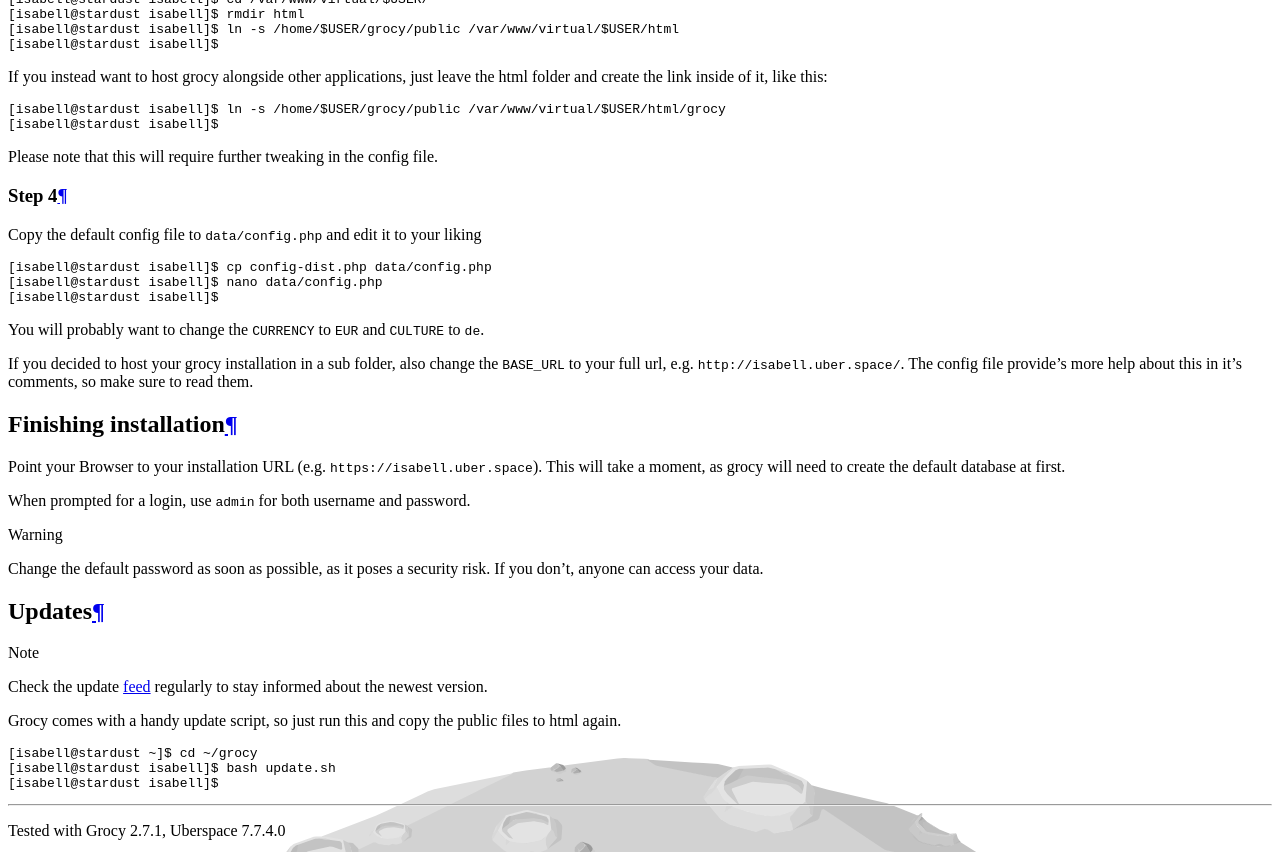
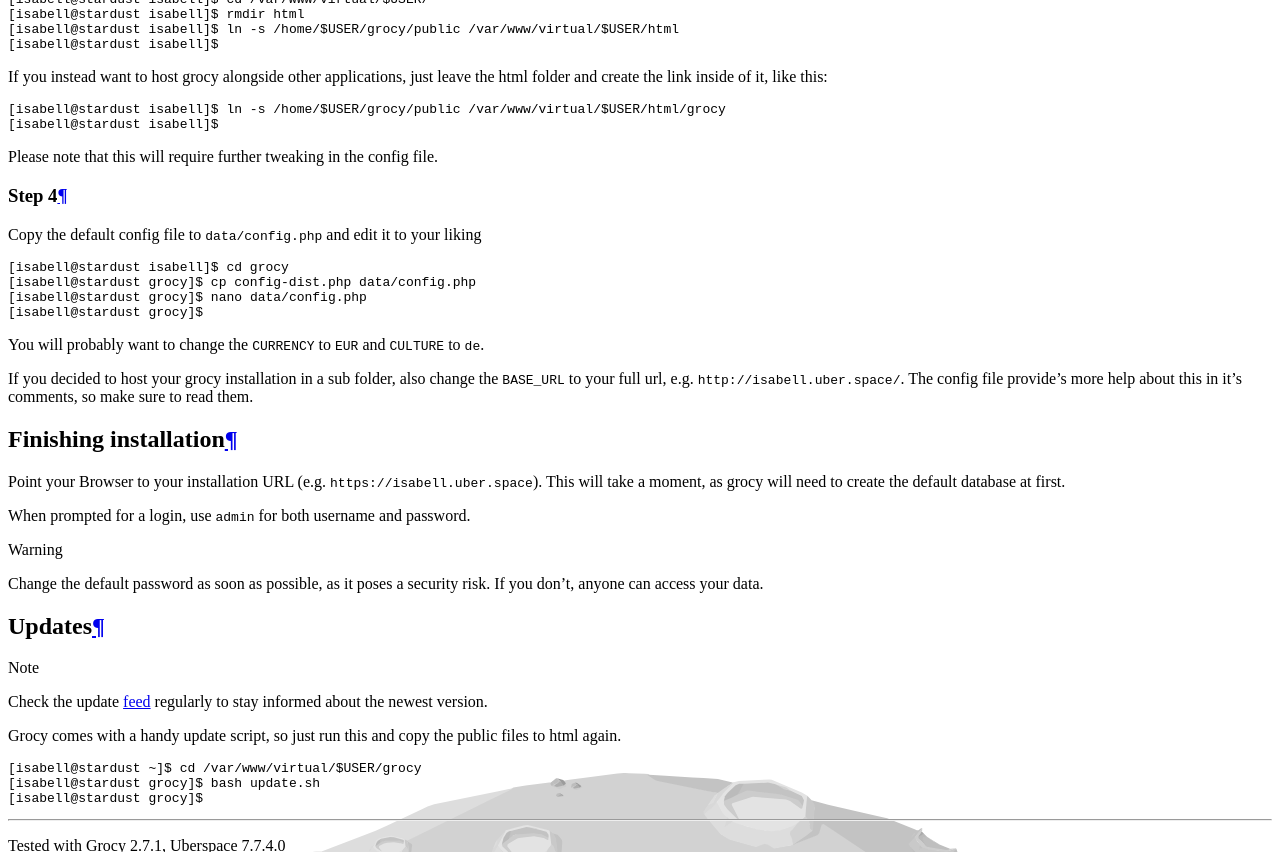
Before and after one commit to Uberspace/lab, a Sphinx documentation site: the page built from source/guide_grocy.rst, in a window 1280 px wide and 900 px high, scrolled down 4406 px, cut to the strip 0-852 px from the top of the window. Built offline with Sphinx 7.4.7 and the Read the Docs theme 2.0.0, drawn with Linux system fonts in a browser that asks for light colours.

Commit message:
[grocy] fix CWDs

```diff
--- a/source/guide_grocy.rst
+++ b/source/guide_grocy.rst
@@ -95,9 +95,10 @@
 
 ::
 
- [isabell@stardust isabell]$ cp config-dist.php data/config.php
- [isabell@stardust isabell]$ nano data/config.php
- [isabell@stardust isabell]$
+ [isabell@stardust isabell]$ cd grocy
+ [isabell@stardust grocy]$ cp config-dist.php data/config.php
+ [isabell@stardust grocy]$ nano data/config.php
+ [isabell@stardust grocy]$
 
 
 You will probably want to change the ``CURRENCY`` to ``EUR`` and ``CULTURE`` to ``de``.
@@ -126,9 +127,9 @@
 
 ::
 
- [isabell@stardust ~]$ cd ~/grocy
- [isabell@stardust isabell]$ bash update.sh
- [isabell@stardust isabell]$
+ [isabell@stardust ~]$ cd /var/www/virtual/$USER/grocy
+ [isabell@stardust grocy]$ bash update.sh
+ [isabell@stardust grocy]$
 
 
 
```
